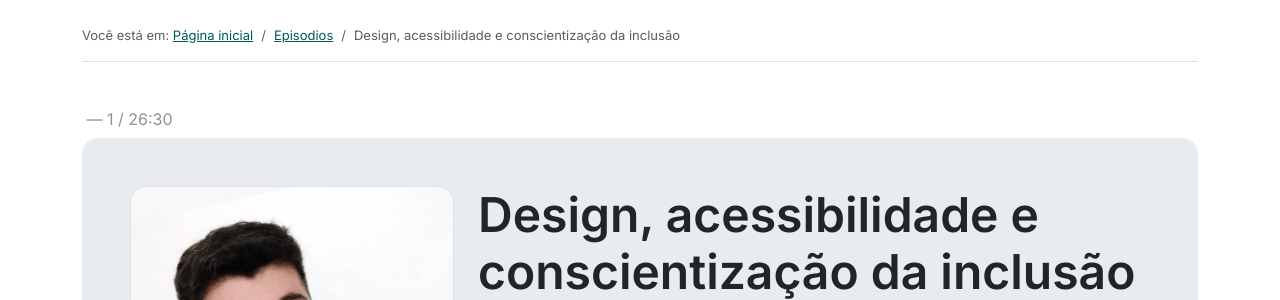
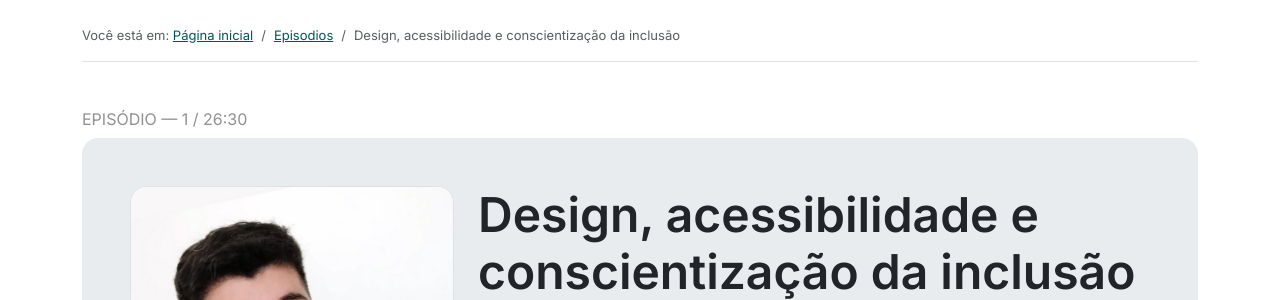
Before and after one commit to focoacessivel/focoacessivel.github.io, a Jekyll site: the page built from _posts/2023-05-10-ep-1-design-acessibilidade-e-conscientizacao-da-inclusao-fernando-fernandes.html, in a window 1280 px wide and 900 px high. Shown: the part 274-574 px from the top of the window. Built offline with Jekyll 4.4.1, drawn with Linux system fonts in a browser that asks for light colours; nearby versions of some CDN libraries; comment, search, counter and statistics services are not loaded.

Commit message:
correção de links e texto

```diff
--- a/_includes/breadcrumbs.html
+++ b/_includes/breadcrumbs.html
@@ -11,7 +11,7 @@
     </li>
     {% else %}
     <li class="breadcrumb-item">
-      <a class="{{ crumb | replace:'-',' ' | remove:'.html' | slugfy }}Item" href="{% assign crumb_limit = forloop.index | plus: 1 %}{% for crumb in crumbs limit: crumb_limit %}{{ crumb | append: '/' | replace:'without-plugin/','without-plugins/' }}{% endfor %}">
+      <a href="{% assign crumb_limit = forloop.index | plus: 1 %}{% for crumb in crumbs limit: crumb_limit %}{{ crumb | append: '/' | replace:'without-plugin/','without-plugins/' }}{% endfor %}">
         {{ crumb | replace:'-',' ' | remove:'.html' | capitalize }}
       </a>
     </li>
--- a/_layouts/episode.html
+++ b/_layouts/episode.html
@@ -8,7 +8,7 @@
 
   <h2 class="section-subtitle text-uppercase">
     <div class=" d-flex justify-content-start">
-      <span class="episodiosItem">{{post.categories}}</span>&nbsp;&mdash;&nbsp;{{page.number}} / {{page.duration}}
+      EPISÓDIO &mdash; {{page.number}} / {{page.duration}}
     </div>
   </h2>
 
--- a/main.js
+++ b/main.js
@@ -10,7 +10,6 @@
 
 window.player = player;
 
-
 // Share button
 var a2a_config = a2a_config || {};
 a2a_config.onclick = 1;
@@ -18,7 +17,6 @@
 a2a_config.thanks = { postShare: true };
 
 // Popover
-
 const list = [].slice.call(document.querySelectorAll('[data-toggle="popover"]'))
 list.map((el) => {
   let opts = {
--- a/pages/sobre.html
+++ b/pages/sobre.html
@@ -59,6 +59,6 @@
 </ol>
 <h3 class="mt-5">Comece a jornada no <strong>{{site.title}}</strong>:</h3>
 
-<p>Agora que você está familiarizado com o mundo dos podcasts, explore nossos episódios e comece a mergulhar nas histórias e conversas que irão informar, inspirar. Aqui no <strong>{{site.title}}</strong>, cada episódio é uma porta para o conhecimento, ainovação e a entretenimento, tudo isso ao alcance dos seus ouvidos!</p>
+<p>Agora que você está familiarizado com o mundo dos podcasts, explore nossos episódios e comece a mergulhar nas histórias e conversas que irão informar, inspirar. Aqui no <strong>{{site.title}}</strong>, cada episódio é uma porta para o conhecimento, a inovação e a entretenimento, tudo isso ao alcance dos seus ouvidos!</p>
 <p>Estamos disponíveis em <a href="#plataformas-rodape">diversas plataformas</a>. No computador, eles podem ser ouvidos dentro do nosso site pelo próprio navegador de internet (como Google Chrome, Internet Explorer e Mozilla Firefox). No site estão disponíveis todos os episódios lançançados com as transcrições e links falados na conversa.</p>
-<p>Também podem ser acessados através do celular e tablet, em aplicativos específicos para áudio. Neles, é possível assinar o podcast, de graçae ser avisado cada vez que um episódio for publicado.</p>
+<p>Também podem ser acessados através do celular e tablet, em aplicativos específicos para áudio. Neles, é possível assinar o podcast, de graça e ser avisado cada vez que um episódio for publicado.</p>
```
